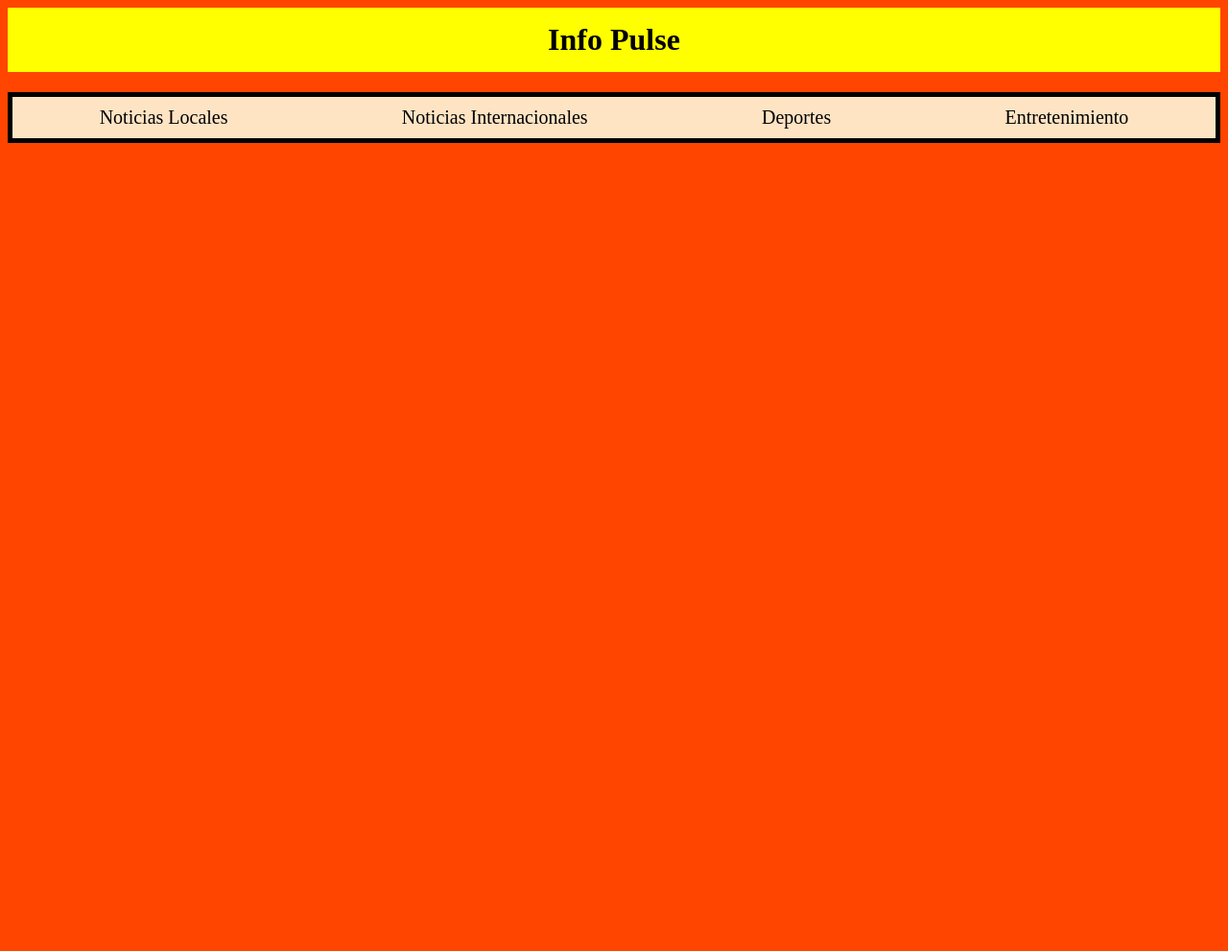
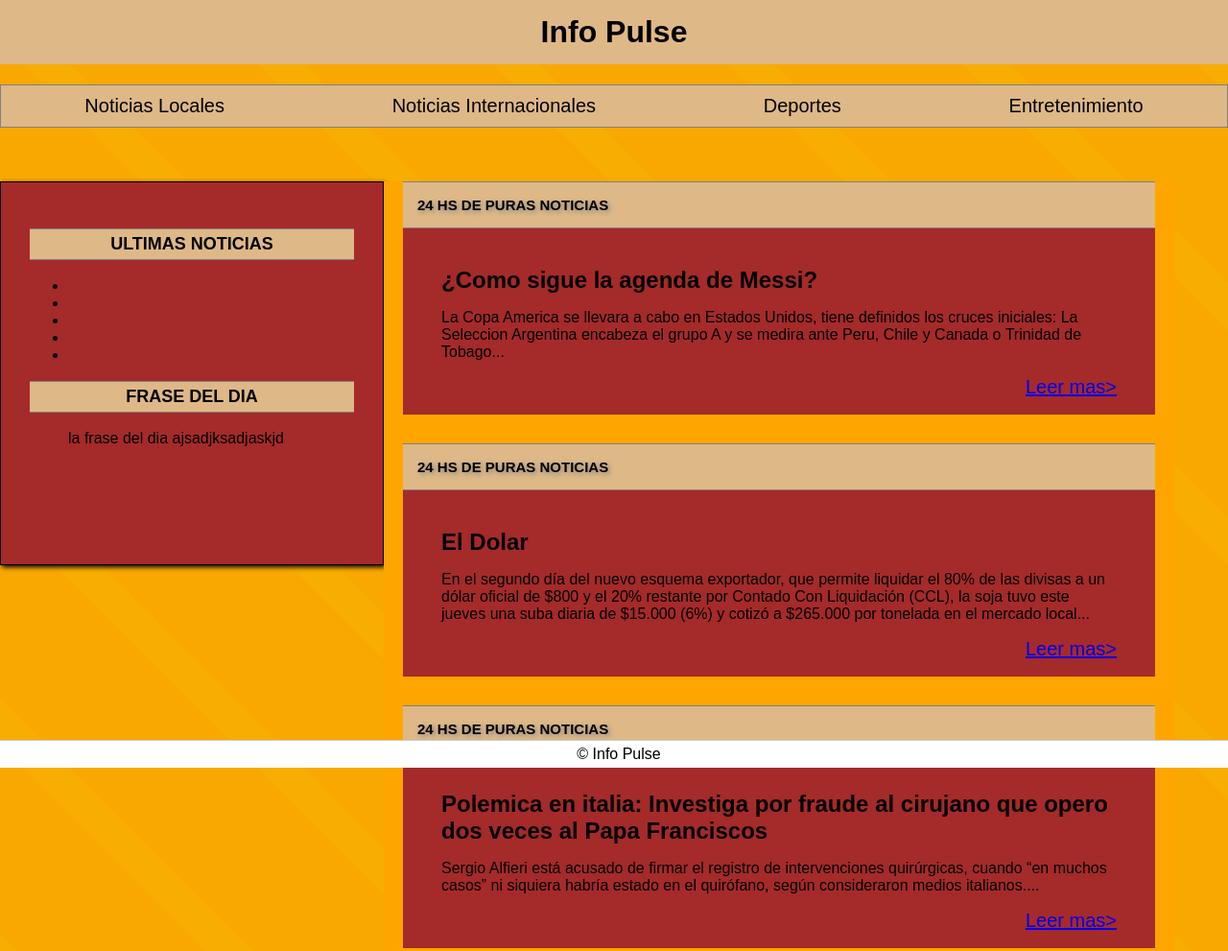
Before and after one commit to boniscontro22/Proyecto-final-Boniscontro-Octavio, a plain HTML site: page index.html in a window 1280 px wide. Shown: the whole page at 96% size. Before the commit the page ends 800 px from the top, so only its background shows below. Drawn offline with Linux system fonts and the light colour scheme.

Commit message:
creacion de pagina principal agregando aside, contenido variable en base de articulos, se puso un fondo de background image

```diff
--- a/index.html
+++ b/index.html
@@ -17,6 +17,49 @@
             </ul>
         </nav>
     </header>
+    <main>
+        <aside>
+            <div>
+                <h3>Ultimas Noticias</h3>
+                <ul>
+                    <li><a href="#"></a></li>
+                    <li><a href="#"></a></li>
+                    <li><a href="#"></a></li>
+                    <li><a href="#"></a></li>
+                    <li><a href="#"></a></li>
+                </ul>
+            </div>
+            <div>
+                <h3>Frase del dia</h3>
+                <blockquote>
+                    la frase del dia ajsadjksadjaskjd
+                </blockquote>
+            </div>
+        </aside>
+        <section id="contenido">
+            <h1>24 hs de puras noticias</h1>
+            <article>
+                <h2>¿Como sigue la agenda de Messi?</h2>
+                <p>La Copa America se llevara a cabo en Estados Unidos, tiene definidos los cruces iniciales: La Seleccion Argentina encabeza el grupo A y se medira ante Peru, Chile y Canada o Trinidad de Tobago...</p>
+                <a href="#">Leer mas></mas></a>
+            </article>
+            <h1>24 hs de puras noticias</h1>
+            <article>
+                <h2>El Dolar</h2>
+                <p>En el segundo día del nuevo esquema exportador, que permite liquidar el 80% de las divisas a un dólar oficial de $800 y el 20% restante por Contado Con Liquidación (CCL), la soja tuvo este jueves una suba diaria de $15.000 (6%) y cotizó a $265.000 por tonelada en el mercado local...</p>
+                <a href="#">Leer mas></mas></a>
+            </article>
+            <h1>24 hs de puras noticias</h1>
+            <article>
+                <h2>Polemica en italia: Investiga por fraude al cirujano que opero dos veces al Papa Franciscos</h2>
+                <p>Sergio Alfieri está acusado de firmar el registro de intervenciones quirúrgicas, cuando “en muchos casos” ni siquiera habría estado en el quirófano, según consideraron medios italianos....</p>
+                <a href="#">Leer mas></mas></a>
+            </article>
+        </section>
+    </main>
+    <footer>
+        &copy; Info Pulse
+    </footer>
 
 
 
--- a/style.scss
+++ b/style.scss
@@ -1,21 +1,24 @@
 body{
-    background-color: orangered;
+    margin: 0;
+    padding: 0;
+    background-image: url(./imagenes/css-pattern-by-magicpattern\ \(3\).png);
+    font-family: Arial, Helvetica, sans-serif;
 }
 h1{
     color: black;
-    background-color: yellow;
+    background-color: burlywood;
     padding: 15px;
 }
 .barra{
     padding: 0;
     list-style: none;
     display: flex;
-    border: 5px solid black;
+    border: 1px solid grey;
 }
 nav ul li {
     flex: auto;
     padding: 10px;
-    background-color: bisque;
+    background-color:burlywood;
     color: black;
     text-decoration: none;
     font-size: 20px;
@@ -26,5 +29,67 @@ nav ul li a{
     text-decoration: none;
 }
 nav ul li:hover{
-    background-color: chocolate;
+    background-color: bisque;
 }
+footer{
+    position: fixed;
+    bottom: 0;
+    left: 0;
+    width: 100%;
+    background-color: white;
+    border-top:1px solid #ccc ;
+    padding: 5px;
+    text-align: center;
+}
+aside{
+    float: left;
+    background-color:brown;
+    width: 400px;
+    height: 400px;
+    padding: 30px;
+    box-sizing: border-box;
+    margin-top: 40px;
+    border: 1px solid black;
+    box-shadow: 2px 2px 5px;
+}
+aside h3{
+    font-size: 18px;
+    text-transform: uppercase;
+    color: black;
+    background-color: burlywood;
+    text-align: center;
+    padding: 5px;
+    border-top: 1px solid grey;
+    border-bottom: 1px solid grey;
+}
+#contenido{
+    float: left;
+    background-color: orange;
+    width: calc(80% - 200px);
+    margin-top: 40px;
+    padding: 0 20px;
+    box-sizing: border-box;
+}
+#contenido h1{
+    background-color: burlywood;
+    margin: 0;
+    font-size: 15px;
+    color: black;
+    text-transform: uppercase;
+    text-shadow: 2px 2px 5px gray;
+    border-top: 1px solid grey;
+    border-bottom: 1px solid grey;
+}
+#contenido h2{
+    color: black;
+    margin: 0;
+}
+#contenido article{
+    background-color: brown;
+    padding: 40px;
+    margin-bottom: 30px;
+}
+#contenido a{
+    font-size: 20px;
+    float: right;
+}
```
Also changed, not shown: imagenes/css-pattern-by-magicpattern (3).png (added), style.css, 1 other file.
